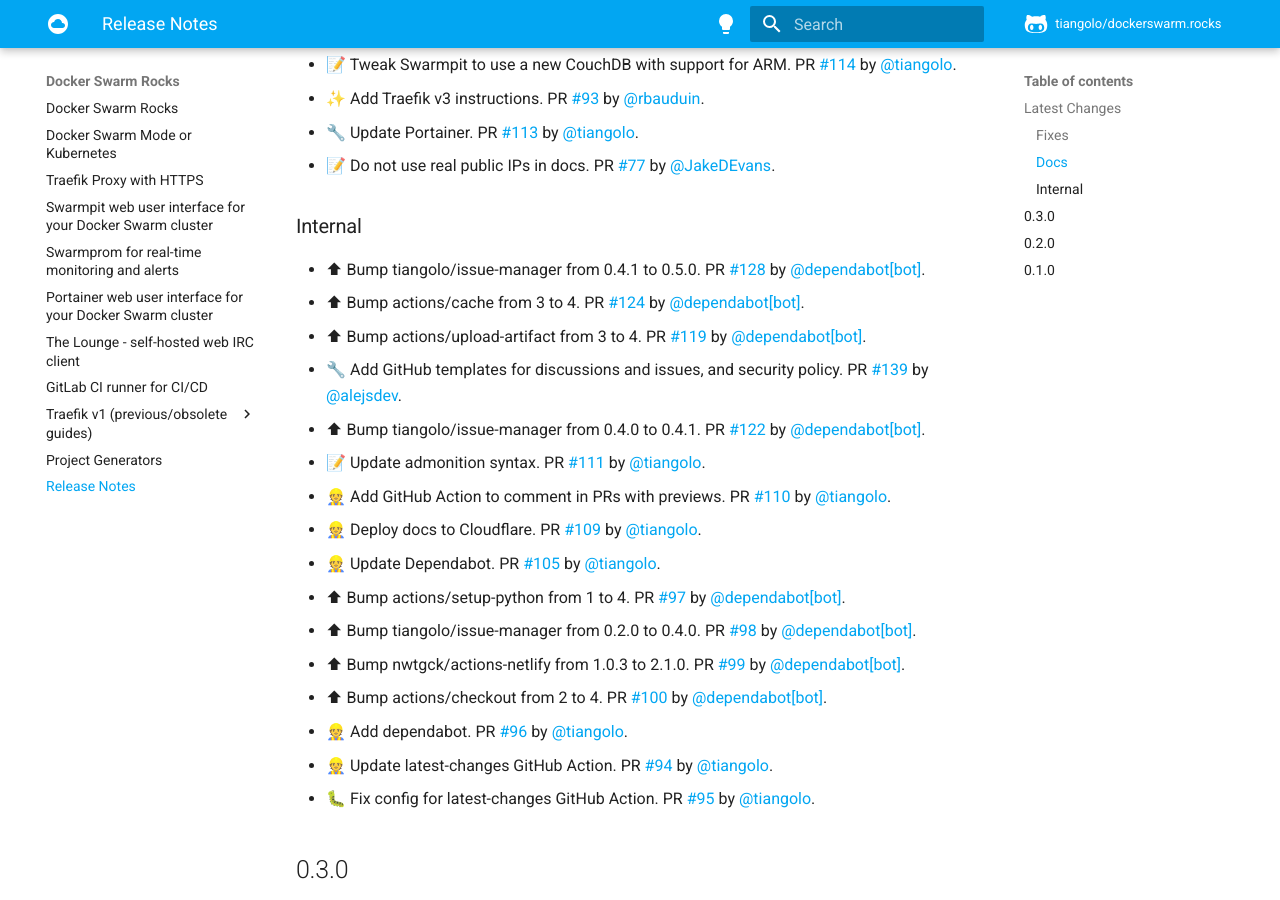
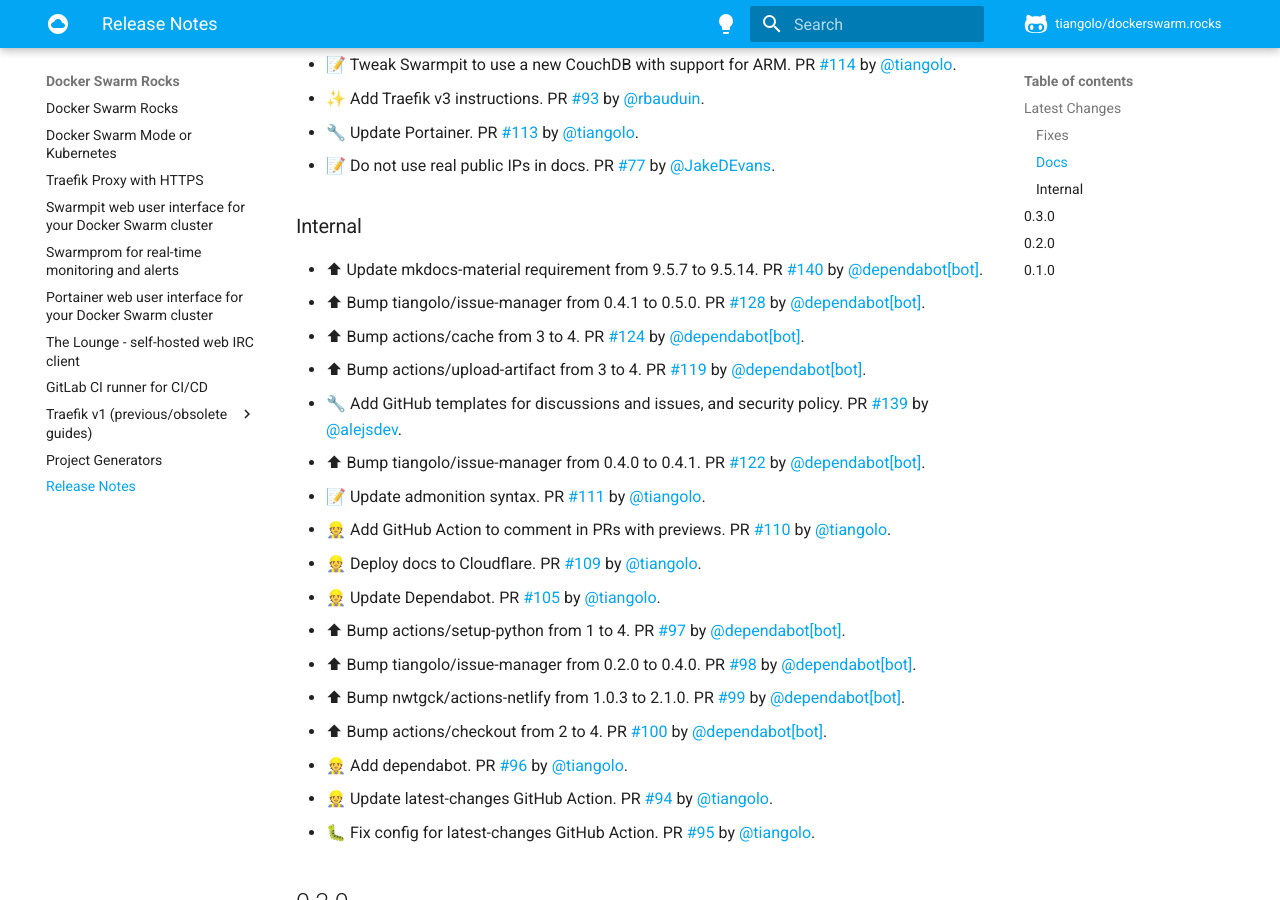
Before and after one commit to tiangolo/dockerswarm.rocks, an MkDocs documentation site: the page built from docs/release-notes.md, in a window 1280 px wide and 900 px high, scrolled down 755 px. Built offline with MkDocs 1.6.1 and Material for MkDocs 9.7.7, drawn with Linux system fonts in a browser that asks for light colours; comment, search, counter and statistics services are not loaded.

Commit message:
📝 Update release notes

```diff
--- a/docs/release-notes.md
+++ b/docs/release-notes.md
@@ -28,6 +28,7 @@
 
 ### Internal
 
+* ⬆ Update mkdocs-material requirement from 9.5.7 to 9.5.14. PR [#140](https://github.com/tiangolo/dockerswarm.rocks/pull/140) by [@dependabot[bot]](https://github.com/apps/dependabot).
 * ⬆ Bump tiangolo/issue-manager from 0.4.1 to 0.5.0. PR [#128](https://github.com/tiangolo/dockerswarm.rocks/pull/128) by [@dependabot[bot]](https://github.com/apps/dependabot).
 * ⬆ Bump actions/cache from 3 to 4. PR [#124](https://github.com/tiangolo/dockerswarm.rocks/pull/124) by [@dependabot[bot]](https://github.com/apps/dependabot).
 * ⬆ Bump actions/upload-artifact from 3 to 4. PR [#119](https://github.com/tiangolo/dockerswarm.rocks/pull/119) by [@dependabot[bot]](https://github.com/apps/dependabot).
```
